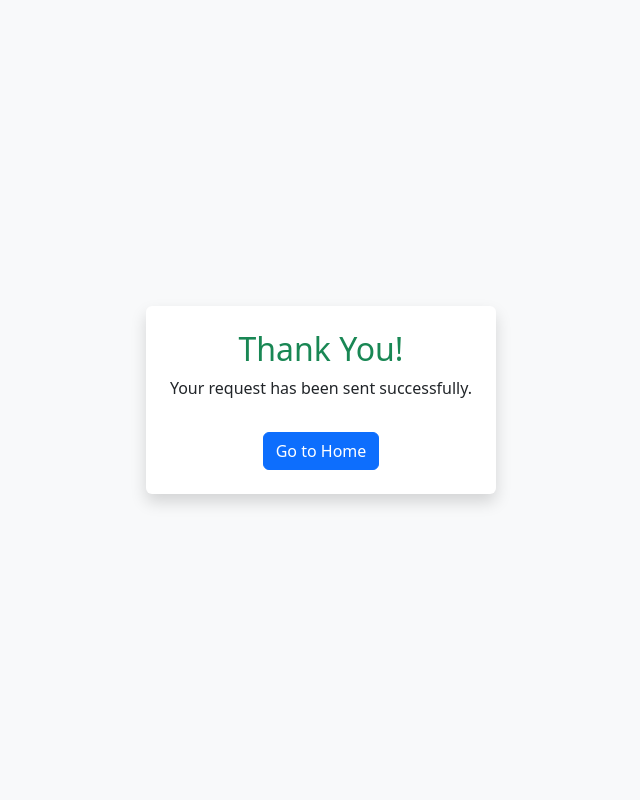
After one commit to mbalike/vbams, a PHP site: page /thank_you.html in a window 1280 px wide. The commit adds this page. Shown: the whole page, without its empty margins (319-959 px from the left). Run offline with PHP 8.4, Linux system fonts and the light colour scheme.

Commit message:
minor error fixes

```diff
--- a/request-service.php
+++ b/request-service.php
@@ -66,12 +66,12 @@ if ($_SERVER["REQUEST_METHOD"] == "POST") {
                 if (mysqli_stmt_execute($stmt)) {
                     // Success
                     $_SESSION['success_message'] = "Your service request has been submitted successfully!";
-                    header("Location: service_requests.php"); // Redirect to a thank you or confirmation page
+                    header("Location: thank_you.html"); // Redirect to a thank you or confirmation page
                     exit();
                 } else {
                     // Database insertion failed
                     $_SESSION['error_message'] = "Failed to submit request. Please try again.";
-                    header("Location: request_form.php");
+                    header("Location: index.html");
                     exit();
                 }
             } catch (Exception $e) {
--- /dev/null
+++ b/thank_you.html
@@ -0,0 +1,16 @@
+<!DOCTYPE html>
+<html lang="en">
+<head>
+    <meta charset="UTF-8">
+    <meta name="viewport" content="width=device-width, initial-scale=1">
+    <title>Request Sent</title>
+    <link href="https://cdn.jsdelivr.net/npm/bootstrap@5.3.0/dist/css/bootstrap.min.css" rel="stylesheet">
+</head>
+<body class="d-flex justify-content-center align-items-center vh-100 bg-light">
+    <div class="text-center p-4 shadow rounded bg-white">
+        <h2 class="text-success">Thank You!</h2>
+        <p>Your request has been sent successfully.</p>
+        <a href="index.html" class="btn btn-primary mt-3">Go to Home</a>
+    </div>
+</body>
+</html>
```
